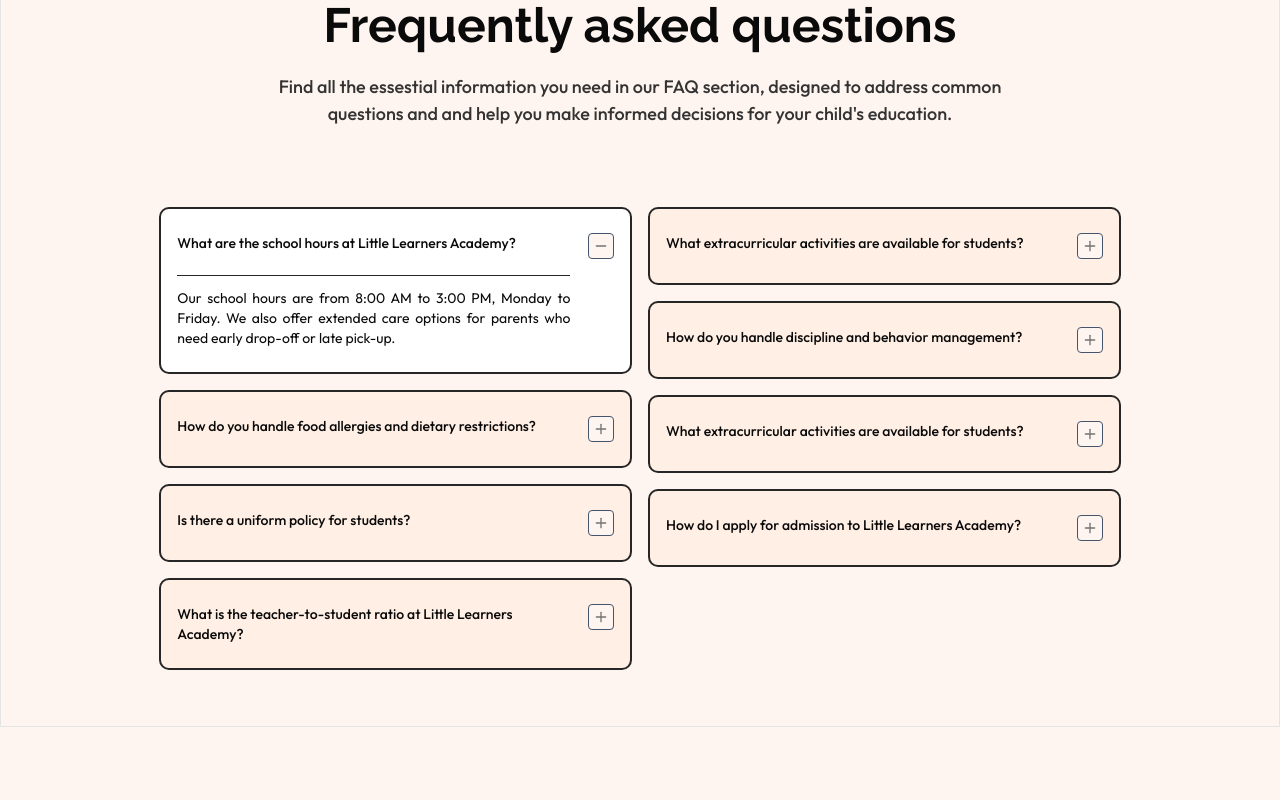
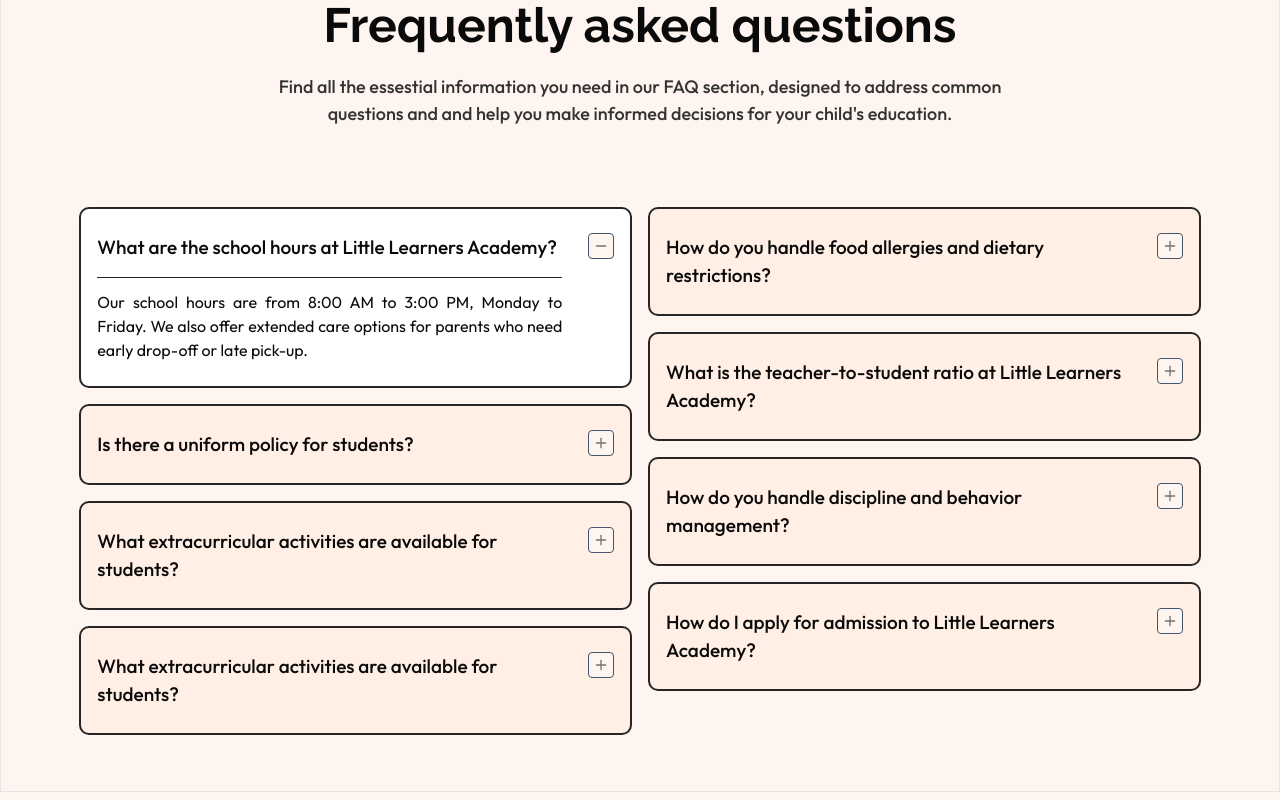
Before and after one commit to robiulsagor/school-project-with-nextjs, a Next.js app: page / in a window 1280 px wide. Shown: the part 2687-3487 px from the top of the page. Before the commit the page ends 3422 px from the top, so only its background shows below. Built offline with nearby package versions, Linux system fonts and the light colour scheme.

Commit message:
change accordion order and some stylings

```diff
--- a/app/components/home/FAQSection.tsx
+++ b/app/components/home/FAQSection.tsx
@@ -12,48 +12,40 @@
     question: "What are the school hours at Little Learners Academy?",
     answer: `Our school hours are from 8:00 AM to 3:00 PM, Monday to Friday. We also offer extended care options for parents who need early drop-off or late pick-up.`
   },
-
   {
     id: 2,
-    question: "How do you handle food allergies and dietary restrictions?",
-    answer: `We take food allergies and dietary restrictions very seriously. Our kitchen staff is trained to prepare meals that accommodate various dietary needs, and we work closely with parents to ensure their child's safety and well-being.`
-  },
-
-
-  {
-    id: 3,
     question: "Is there a uniform policy for students?",
     answer: `Yes, we have a uniform policy to promote a sense of community and equality among our students. Our uniforms are comfortable and practical, designed to suit the active lifestyle of young children.`
   },
 
   {
-    id: 4,
-    question: "What is the teacher-to-student ratio at Little Learners Academy?",
-    answer: `We maintain a low teacher-to-student ratio to ensure personalized attention and support for each child. Our dedicated staff is committed to creating a nurturing and effective learning environment.`
-  },
-
-
-  {
-    id: 5,
+    id: 3,
     question: "What extracurricular activities are available for students?",
     answer: `We offer a variety of extracurricular activities, including art, music, sports, and dance. These activities are designed to enhance our students' creativity, physical fitness, and social skills.`
   },
 
-
   {
-    id: 6,
-    question: "How do you handle discipline and behavior management?",
-    answer: `We believe in positive reinforcement and proactive behavior management strategies. Our approach focuses on teaching children self-regulation, empathy, and respect for others, creating a supportive and inclusive environment.`
-  },
-
-
-  {
-    id: 7,
+    id: 4,
     question: "What extracurricular activities are available for students?",
     answer: `We offer a variety of extracurricular activities, including art, music, sports, and dance. These activities are designed to enhance our students' creativity, physical fitness, and social skills.`
   },
 
+  {
+    id: 5,
+    question: "How do you handle food allergies and dietary restrictions?",
+    answer: `We take food allergies and dietary restrictions very seriously. Our kitchen staff is trained to prepare meals that accommodate various dietary needs, and we work closely with parents to ensure their child's safety and well-being.`
+  },
 
+  {
+    id: 6,
+    question: "What is the teacher-to-student ratio at Little Learners Academy?",
+    answer: `We maintain a low teacher-to-student ratio to ensure personalized attention and support for each child. Our dedicated staff is committed to creating a nurturing and effective learning environment.`
+  },
+  {
+    id: 7,
+    question: "How do you handle discipline and behavior management?",
+    answer: `We believe in positive reinforcement and proactive behavior management strategies. Our approach focuses on teaching children self-regulation, empathy, and respect for others, creating a supportive and inclusive environment.`
+  },
   {
     id: 8,
     question: "How do I apply for admission to Little Learners Academy?",
@@ -72,7 +64,7 @@
           description="Find all the essestial information you need in our FAQ section, designed to address common questions and and help you make informed decisions for your child's education."
         />
 
-        <div className="px-20 mt-20 text-center">
+        <div className="mt-20 text-center">
           <Accordion
             type="single"
             collapsible
--- a/components/ui/accordion.tsx
+++ b/components/ui/accordion.tsx
@@ -35,7 +35,7 @@
       <AccordionPrimitive.Trigger
         data-slot="accordion-trigger"
         className={cn(
-          "group focus-visible:border-ring focus-visible:ring-ring/50 flex flex-1 items-start justify-between gap-4 rounded-md py-4 text-left text-sm font-medium transition-all outline-none hover:underline focus-visible:ring-[3px] disabled:pointer-events-none disabled:opacity-50 [&[data-state=open]>svg]:rotate-180",
+          "group focus-visible:border-ring focus-visible:ring-ring/50 flex flex-1 items-start justify-between gap-4 rounded-md py-4 text-left text-[19px] font-medium transition-all outline-none hover:underline focus-visible:ring-[3px] disabled:pointer-events-none disabled:opacity-50 [&[data-state=open]>svg]:rotate-180",
           className
         )}
         {...props}
@@ -58,7 +58,7 @@
   return (
     <AccordionPrimitive.Content
       data-slot="accordion-content"
-      className="data-[state=closed]:animate-accordion-up data-[state=open]:animate-accordion-down overflow-hidden text-sm text-justify border-t border-gray-15 w-[90%] "
+      className="data-[state=closed]:animate-accordion-up data-[state=open]:animate-accordion-down overflow-hidden text-[16px] text-justify border-t border-gray-15 w-[90%] "
       {...props}
     >
       <div className={cn("pt-3 pb-4", className)}>{children}</div>
```
